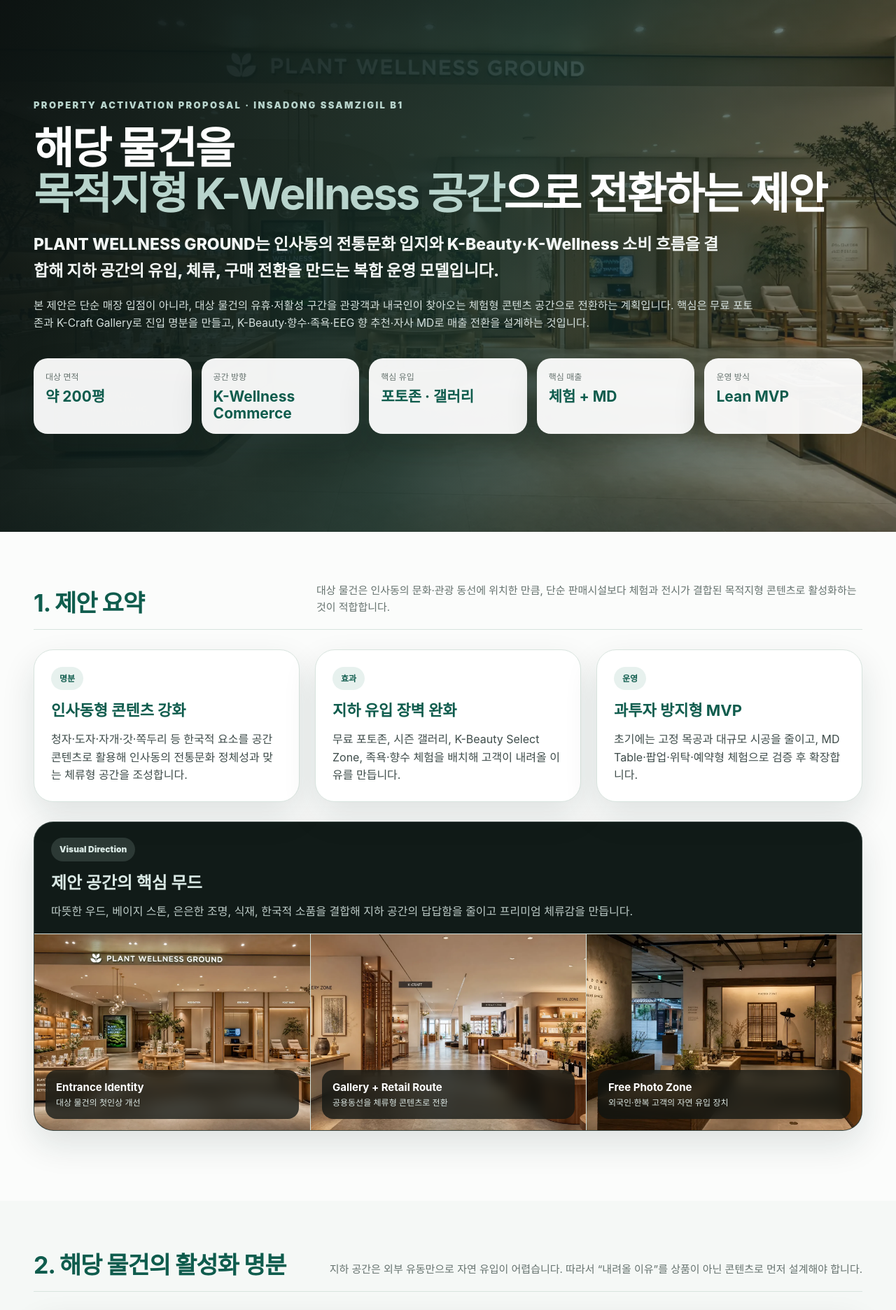
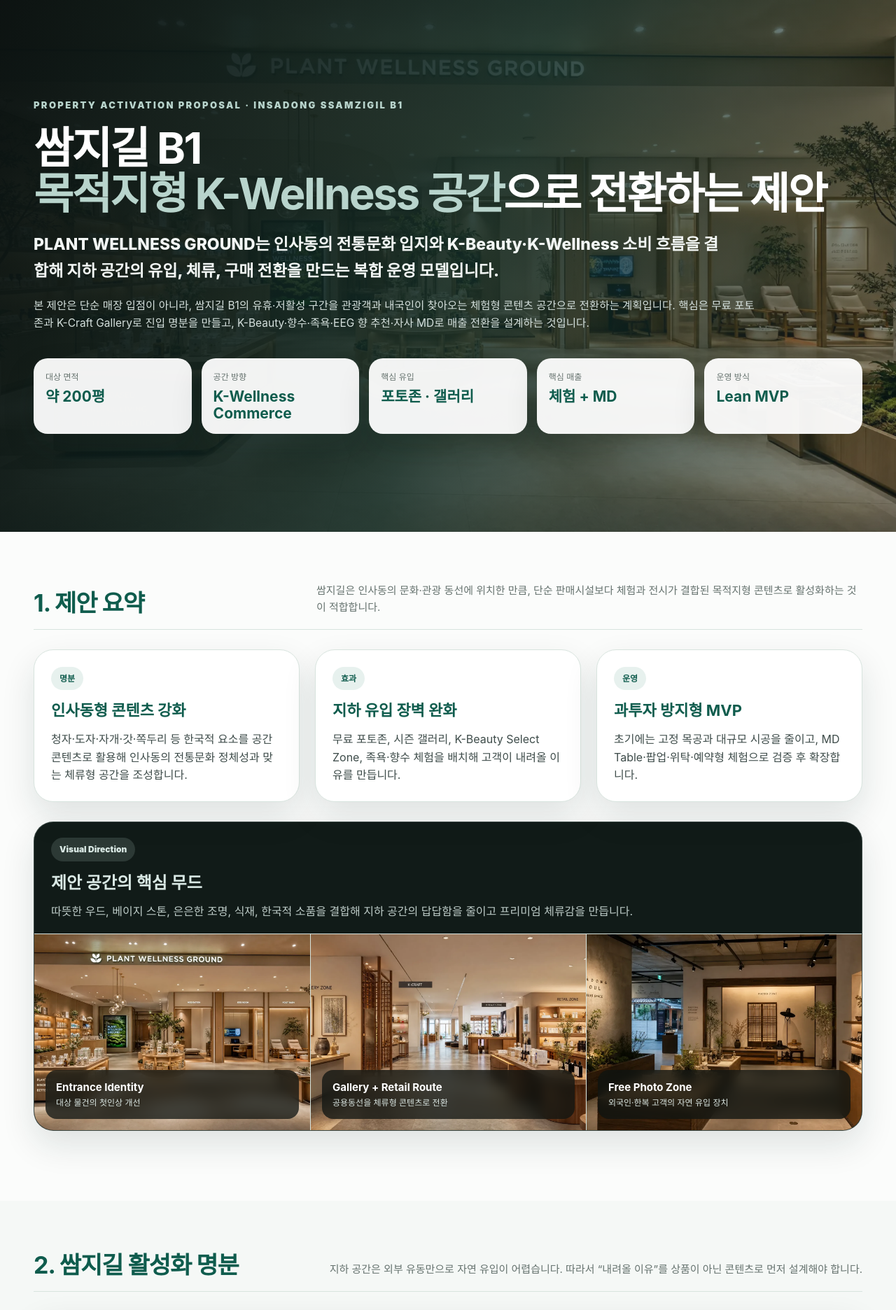
Before and after one commit to mediscent01-lang/rent, a plain HTML site: page index.html in a window 1280 px wide. Shown: the top 1872 px of the page at 70% size. Drawn offline with Linux system fonts and the light colour scheme.

Commit message:
Update index.html

```diff
--- a/index.html
+++ b/index.html
@@ -3,7 +3,7 @@
 <head>
 <meta charset="utf-8"/>
 <meta name="viewport" content="width=device-width, initial-scale=1"/>
-<title>PLANT WELLNESS GROUND INSADONG | 대상 물건 공간 활성화 제안서</title>
+<title>PLANT WELLNESS GROUND INSADONG | 쌈지길 공간 활성화 제안서</title>
 <style>
 :root{--bg:#eef3ef;--paper:#fbfcfb;--ink:#1e2b2a;--muted:#66736f;--line:#d8e4de;--green:#0f5c4d;--green2:#1d7663;--celadon:#b8d4cc;--gold:#b88c43;--dark:#111b18;--shadow:0 20px 48px rgba(20,41,39,.12);--radius:28px}
 *{box-sizing:border-box}body{margin:0;background:var(--bg);color:var(--ink);font-family:-apple-system,BlinkMacSystemFont,"Noto Sans KR","Apple SD Gothic Neo","Malgun Gothic",Arial,sans-serif;line-height:1.62}.container{max-width:1240px;margin:0 auto;padding:0 28px}
@@ -18,20 +18,20 @@
 <body>
 <header class="hero"><div class="container">
 <div class="eyebrow">Property Activation Proposal · Insadong Ssamzigil B1</div>
-<h1>해당 물건을<br><span>목적지형 K-Wellness 공간</span>으로 전환하는 제안</h1>
+<h1>쌈지길 B1<br><span>목적지형 K-Wellness 공간</span>으로 전환하는 제안</h1>
 <p class="lead">PLANT WELLNESS GROUND는 인사동의 전통문화 입지와 K-Beauty·K-Wellness 소비 흐름을 결합해 지하 공간의 유입, 체류, 구매 전환을 만드는 복합 운영 모델입니다.</p>
-<p class="sub">본 제안은 단순 매장 입점이 아니라, 대상 물건의 유휴·저활성 구간을 관광객과 내국인이 찾아오는 체험형 콘텐츠 공간으로 전환하는 계획입니다. 핵심은 무료 포토존과 K-Craft Gallery로 진입 명분을 만들고, K-Beauty·향수·족욕·EEG 향 추천·자사 MD로 매출 전환을 설계하는 것입니다.</p>
+<p class="sub">본 제안은 단순 매장 입점이 아니라, 쌈지길 B1의 유휴·저활성 구간을 관광객과 내국인이 찾아오는 체험형 콘텐츠 공간으로 전환하는 계획입니다. 핵심은 무료 포토존과 K-Craft Gallery로 진입 명분을 만들고, K-Beauty·향수·족욕·EEG 향 추천·자사 MD로 매출 전환을 설계하는 것입니다.</p>
 <div class="hero-metrics"><div class="metric"><small>대상 면적</small><b>약 200평</b></div><div class="metric"><small>공간 방향</small><b>K-Wellness Commerce</b></div><div class="metric"><small>핵심 유입</small><b>포토존 · 갤러리</b></div><div class="metric"><small>핵심 매출</small><b>체험 + MD</b></div><div class="metric"><small>운영 방식</small><b>Lean MVP</b></div></div>
 </div></header>
 
 <section><div class="container">
-<div class="head"><h2>1. 제안 요약</h2><p>대상 물건은 인사동의 문화·관광 동선에 위치한 만큼, 단순 판매시설보다 체험과 전시가 결합된 목적지형 콘텐츠로 활성화하는 것이 적합합니다.</p></div>
+<div class="head"><h2>1. 제안 요약</h2><p>쌈지길은  인사동의 문화·관광 동선에 위치한 만큼, 단순 판매시설보다 체험과 전시가 결합된 목적지형 콘텐츠로 활성화하는 것이 적합합니다.</p></div>
 <div class="grid3"><div class="card"><span class="tag">명분</span><h3>인사동형 콘텐츠 강화</h3><p>청자·도자·자개·갓·쪽두리 등 한국적 요소를 공간 콘텐츠로 활용해 인사동의 전통문화 정체성과 맞는 체류형 공간을 조성합니다.</p></div><div class="card"><span class="tag">효과</span><h3>지하 유입 장벽 완화</h3><p>무료 포토존, 시즌 갤러리, K-Beauty Select Zone, 족욕·향수 체험을 배치해 고객이 내려올 이유를 만듭니다.</p></div><div class="card"><span class="tag">운영</span><h3>과투자 방지형 MVP</h3><p>초기에는 고정 목공과 대규모 시공을 줄이고, MD Table·팝업·위탁·예약형 체험으로 검증 후 확장합니다.</p></div></div>
 <div class="visual-board dark"><div class="visual-head"><span class="tag">Visual Direction</span><h3>제안 공간의 핵심 무드</h3><p>따뜻한 우드, 베이지 스톤, 은은한 조명, 식재, 한국적 소품을 결합해 지하 공간의 답답함을 줄이고 프리미엄 체류감을 만듭니다.</p></div><div class="visual-grid three"><div class="visual-img"><img src="assets/01-entrance.webp"><div class="caption"><b>Entrance Identity</b><span>대상 물건의 첫인상 개선</span></div></div><div class="visual-img"><img src="assets/02-gallery-retail.webp"><div class="caption"><b>Gallery + Retail Route</b><span>공용동선을 체류형 콘텐츠로 전환</span></div></div><div class="visual-img"><img src="assets/09-photozone.webp"><div class="caption"><b>Free Photo Zone</b><span>외국인·한복 고객의 자연 유입 장치</span></div></div></div></div>
 </div></section>
 
 <section class="alt"><div class="container">
-<div class="head"><h2>2. 해당 물건의 활성화 명분</h2><p>지하 공간은 외부 유동만으로 자연 유입이 어렵습니다. 따라서 “내려올 이유”를 상품이 아닌 콘텐츠로 먼저 설계해야 합니다.</p></div>
+<div class="head"><h2>2. 쌈지길 활성화 명분</h2><p>지하 공간은 외부 유동만으로 자연 유입이 어렵습니다. 따라서 “내려올 이유”를 상품이 아닌 콘텐츠로 먼저 설계해야 합니다.</p></div>
 <div class="table"><table><thead><tr><th>명분</th><th>현재 과제</th><th>제안 방향</th><th>기대효과</th></tr></thead><tbody>
 <tr><td><strong>상권 활성화</strong></td><td>지상부 대비 지하부 체류 목적 약함</td><td>무료 포토존, K-Craft Gallery, K-Beauty, 족욕·향수 체험 결합</td><td>방문 목적 생성, 체류시간 증가, 하부 공간 인지도 개선</td></tr>
 <tr><td><strong>외국인 관광객 유입</strong></td><td>관광객이 구매·체험까지 이어지는 구조 부족</td><td>호텔 QR, 한복/사진관 제휴, OTA, Google Maps 리뷰 기반 유입</td><td>외국인 사전예약·현장 방문 증가</td></tr>
@@ -73,7 +73,7 @@
 </div></section>
 
 <section class="dark"><div class="container">
-<div class="head"><h2>8. 대상 물건에 대한 기대효과</h2><p>본 프로젝트는 단일 매장 매출을 넘어 대상 물건의 체류형 콘텐츠, 이미지, 방문 명분, 대외 홍보 자산을 만드는 데 목적이 있습니다.</p></div>
+<div class="head"><h2>8. 공간활용에 대한 기대효과</h2><p>본 프로젝트는 단일 매장 매출을 넘어 대상 물건의 체류형 콘텐츠, 이미지, 방문 명분, 대외 홍보 자산을 만드는 데 목적이 있습니다.</p></div>
 <div class="grid3"><div class="card"><h3>방문 목적 생성</h3><p>무료 포토존·K-Craft Gallery·K-Beauty·족욕·향수 클래스가 결합되어 지하 공간에 명확한 방문 이유가 생깁니다.</p></div><div class="card"><h3>체류시간 증가</h3><p>복도형 통과 공간이 아니라 라운지, 갤러리, 테스트, 체험이 이어져 고객 체류시간이 늘어납니다.</p></div><div class="card"><h3>외국인 대응 강화</h3><p>다국어 안내, QR 예약, Google Maps 리뷰, OTA 상품화로 외국인 관광객에게 설명 가능한 콘텐츠가 됩니다.</p></div><div class="card"><h3>상권 이미지 개선</h3><p>인사동의 전통문화와 K-Wellness를 결합한 공간으로 기존 상업시설과 차별화된 인상을 제공합니다.</p></div><div class="card"><h3>운영 리스크 완화</h3><p>고정 입점에만 의존하지 않고 자사 운영, 위탁 MD, 팝업, 예약형 체험을 혼합해 유연하게 조정합니다.</p></div><div class="card"><h3>홍보 자산화</h3><p>사계절 갤러리, 포토존, 체험 영상, K-Beauty 매대가 SNS·언론·제휴 제안에 활용 가능한 콘텐츠가 됩니다.</p></div></div>
 </div></section>
 
@@ -89,7 +89,7 @@
 </div></section>
 
 <section><div class="container">
-<div class="head"><h2>11. 협의 요청사항</h2><p>본 프로젝트가 안정적으로 실행되기 위해서는 대상 물건의 공간 특성과 운영 조건에 대한 사전 협의가 필요합니다.</p></div>
+<div class="head"><h2>11. 협의 요청사항</h2><p>본 프로젝트가 안정적으로 실행되기 위해서는 B1의 공간 특성과 운영 조건에 대한 사전 협의가 필요합니다.</p></div>
 <div class="grid2"><div class="card"><h3>공간·사인 협의</h3><ul><li>1층·계단·엘리베이터 인근 안내 사인 가능 범위</li><li>입구 포토존과 메인 브랜드 사인 설치 위치</li><li>공용동선과 고객 대기 구역 운영 가능 범위</li><li>시즌 K-Craft Gallery 전시·판매 운영 가능 범위</li></ul></div><div class="card"><h3>운영·시설 협의</h3><ul><li>족욕·샤워기필터 시연을 위한 급배수·전기 조건</li><li>향수 클래스 환기와 보관 기준</li><li>영업시간, 행사 운영, 단체 예약 운영 범위</li><li>위탁 MD, 팝업, 시즌 전시 운영 방식</li></ul></div></div>
 <div class="assumption"><b>최종 제안:</b> 본 계획은 대상 물건의 장기적 이미지와 유입을 함께 개선하는 공간 활성화 모델입니다. 초기에는 Lean MVP 방식으로 시작해 90일간 실제 방문·예약·매출 데이터를 기반으로 조정하는 것이 가장 안전합니다.</div>
 </div></section>
```
